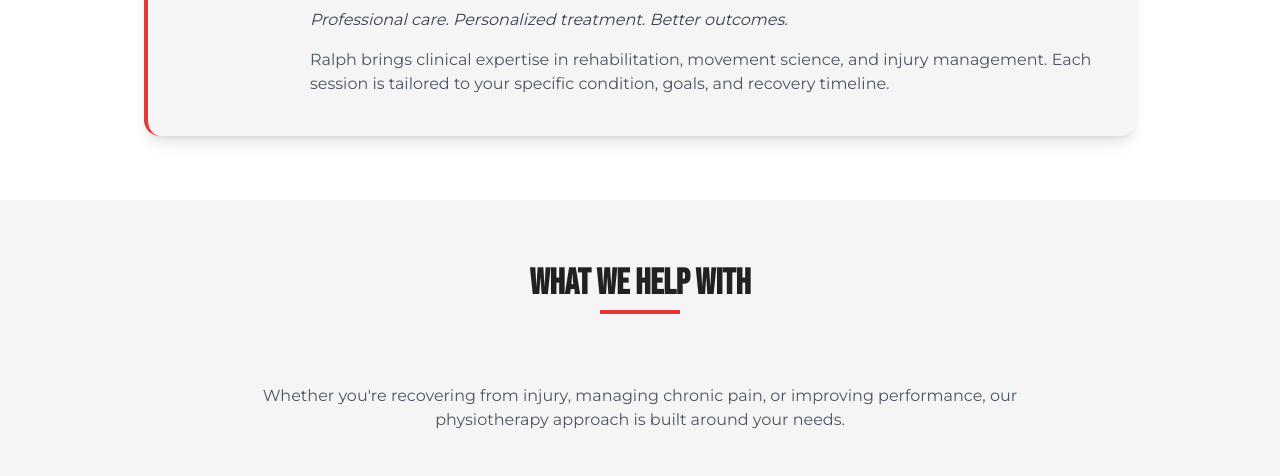
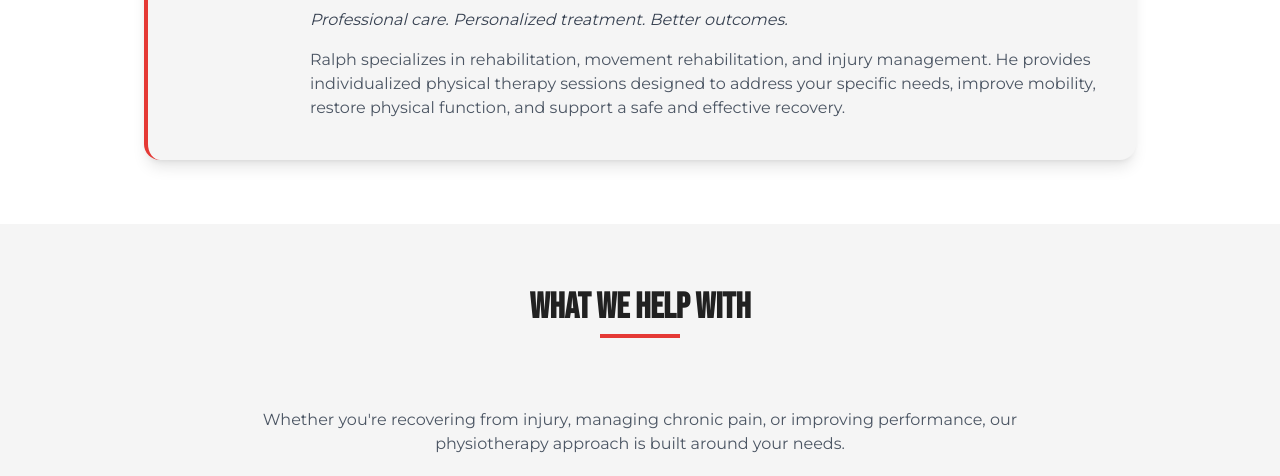
Before and after one commit to mustafahassan065/EPFITNESS, a website: page packages-physiotherapy.html in a window 1280 px wide. Shown: the part 624-1100 px from the top of the page. Drawn offline with nearby package versions, Linux system fonts and the light colour scheme.

Commit message:
Update packages-physiotherapy.html

```diff
--- a/packages-physiotherapy.html
+++ b/packages-physiotherapy.html
@@ -113,7 +113,7 @@
                         <h2 class="text-3xl font-bold text-secondary mt-1 mb-2">RALPH B.</h2>
                         <p class="text-primary font-semibold mb-3">Licensed Physical Therapist</p>
                         <p class="text-gray-700 italic mb-4">Professional care. Personalized treatment. Better outcomes.</p>
-                        <p class="text-gray-600">Ralph brings clinical expertise in rehabilitation, movement science, and injury management. Each session is tailored to your specific condition, goals, and recovery timeline.</p>
+                        <p class="text-gray-600">Ralph specializes in rehabilitation, movement rehabilitation, and injury management. He provides individualized physical therapy sessions designed to address your specific needs, improve mobility, restore physical function, and support a safe and effective recovery.</p>
                     </div>
                 </div>
             </div>
```
